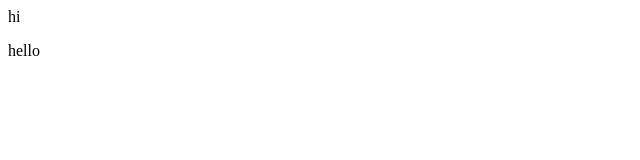
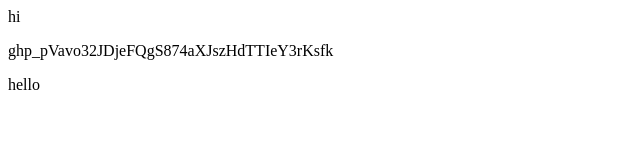
Before and after one commit to ANJU154/employee, a plain HTML site: page index.html in a window 1280 px wide. Shown: the whole page, without its empty margins (0-640 px from the left). Drawn offline with Linux system fonts and the light colour scheme.

Commit message:
updated index.html

```diff
--- a/index.html
+++ b/index.html
@@ -1,4 +1,5 @@
 <html>
 <p> hi</p>
+<p>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</p>
 <p> hello</p>
 </html>
```
